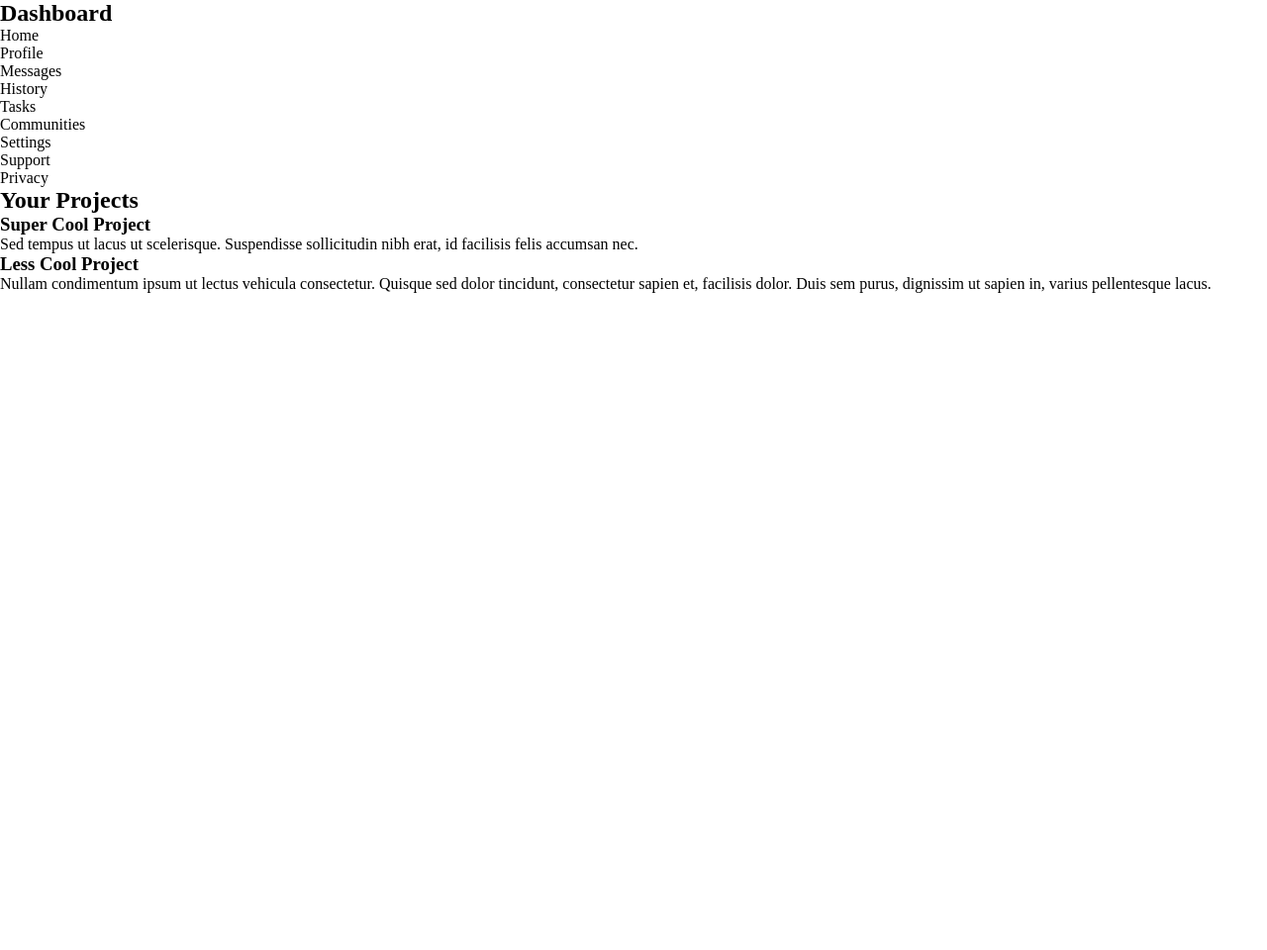
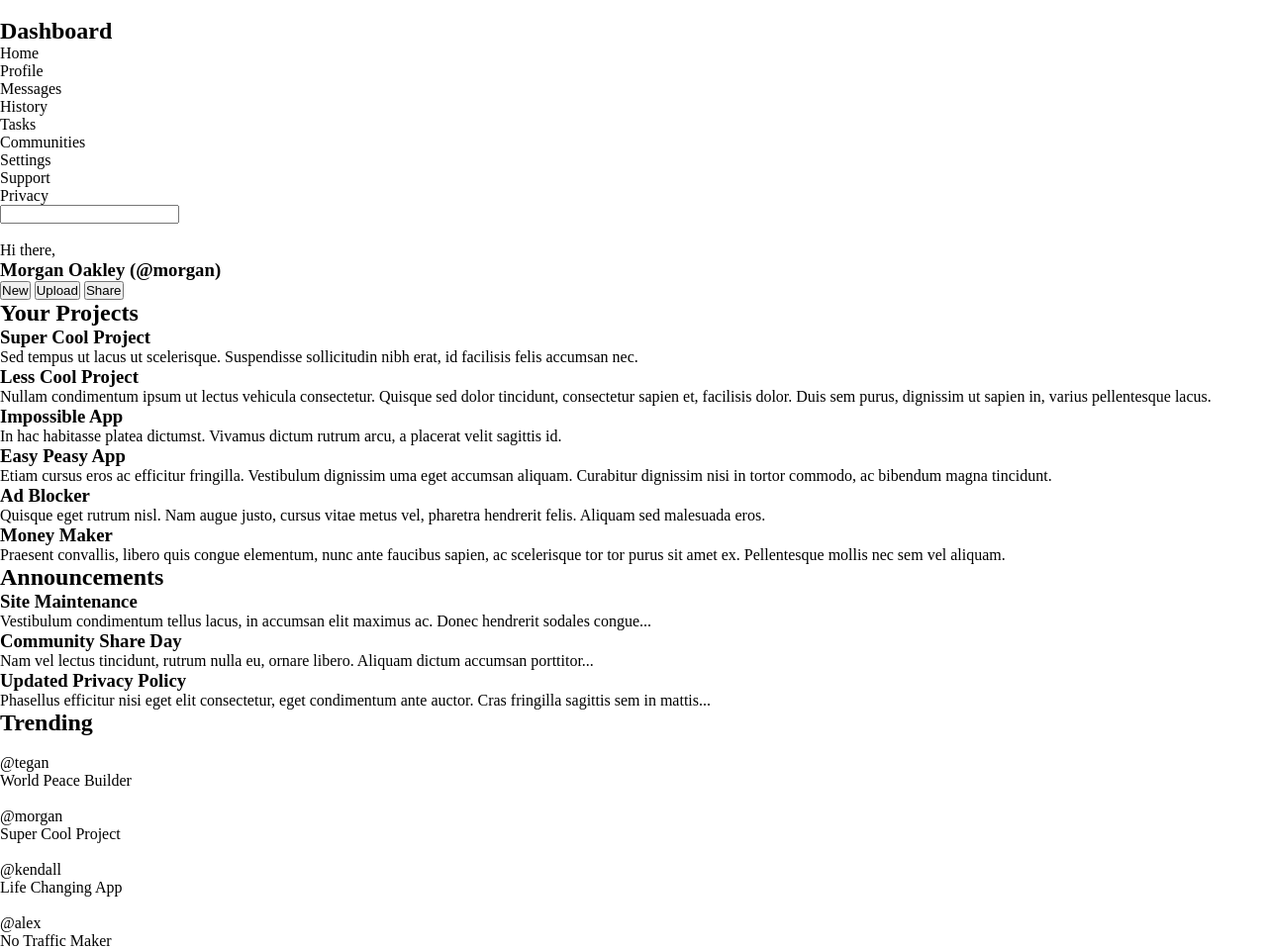
Before and after one commit to phuc1nguyen/admin-dashboard, a plain HTML site: page index.html in a window 1280 px wide. Shown: the whole page at 99% size. Before the commit the page ends 800 px from the top, so only its background shows below. Drawn offline with Linux system fonts and the light colour scheme; a script that the page names is missing.

Commit message:
Finish HTML elements

```diff
--- a/index.html
+++ b/index.html
@@ -11,10 +11,9 @@
   <div class="container">
     <aside class="sidebar">
       <div class="nav-heading">
-        <!-- <img src="" alt=""> -->
+        <img src="" alt="">
         <h1>Dashboard</h1>
       </div>
-
       <ul class="nav-pages">
         <li class="nav-item">Home</li>
         <li class="nav-item">Profile</li>
@@ -23,7 +22,6 @@
         <li class="nav-item">Tasks</li>
         <li class="nav-item">Communities</li>
       </ul>
-
       <ul class="nav-others">
         <li class="nav-item">Settings</li>
         <li class="nav-item">Support</li>
@@ -33,7 +31,25 @@
 
     <main>
       <header>
-
+        <div class="header-upper">
+          <input type="search">
+        </div>
+        <div class="header-lower">
+          <div class="header-lower-left">
+            <img src="" alt="">
+            <div class="gretting">
+              <p>Hi there,</p>
+              <h3>Morgan Oakley (@morgan)</h3>
+            </div>
+          </div>
+          <div class="header-lower-right">
+            <div class="buttons">
+              <button type="button">New</button>
+              <button type="button">Upload</button>
+              <button type="button">Share</button>
+            </div>
+          </div>
+        </div>
       </header>
       <div class="projects">
         <h2>Your Projects</h2>
@@ -47,7 +63,78 @@
           <p class="article-content">Nullam condimentum ipsum ut lectus vehicula consectetur. Quisque sed dolor tincidunt, consectetur sapien et, facilisis dolor. Duis sem purus, dignissim ut sapien in, varius pellentesque lacus.</p>
           <div class="article-footer"></div>
         </article>
+        <article>
+          <h3 class="article-title">Impossible App</h3>
+          <p class="article-content">In hac habitasse platea dictumst. Vivamus dictum rutrum arcu, a placerat velit sagittis id.</p>
+          <div class="article-footer"></div>
+        </article>
+        <article>
+          <h3 class="article-title">Easy Peasy App</h3>
+          <p class="article-content">Etiam cursus eros ac efficitur fringilla. Vestibulum dignissim uma eget accumsan aliquam. Curabitur dignissim nisi in tortor commodo, ac bibendum magna tincidunt.</p>
+          <div class="article-footer"></div>
+        </article>
+        <article>
+          <h3 class="article-title">Ad Blocker</h3>
+          <p class="article-content">Quisque eget rutrum nisl. Nam augue justo, cursus vitae metus vel, pharetra hendrerit felis. Aliquam sed malesuada eros.</p>
+          <div class="article-footer"></div>
+        </article>
+        <article>
+          <h3 class="article-title">Money Maker</h3>
+          <p class="article-content">Praesent convallis, libero quis congue elementum, nunc ante faucibus sapien, ac scelerisque tor tor purus sit amet ex. Pellentesque mollis nec sem vel aliquam.</p>
+          <div class="article-footer"></div>
+        </article>
       </div>
+
+      <div class="announcements">
+        <h2>Announcements</h2>
+        <div class="card">
+          <h3>Site Maintenance</h3>
+          <p>Vestibulum condimentum tellus lacus, in accumsan elit maximus ac. Donec hendrerit sodales congue...</p>
+        </div>
+        <div class="card">
+          <h3>Community Share Day</h3>
+          <p>Nam vel lectus tincidunt, rutrum nulla eu, ornare libero. Aliquam dictum accumsan porttitor...</p>
+        </div>
+        <div class="card">
+          <h3>Updated Privacy Policy</h3>
+          <p>Phasellus efficitur nisi eget elit consectetur, eget condimentum ante auctor. Cras fringilla sagittis sem in mattis...</p>
+        </div>
+      </div>
+
+      <div class="trending">
+        <h2>Trending</h2>
+        <div class="card">
+          <div class="trending-item">
+            <img src="" alt="">
+            <div class="trending-details">
+              <div>@tegan</div>
+              <p>World Peace Builder</p>
+            </div>
+          </div>
+          <div class="trending-item">
+            <img src="" alt="">
+            <div class="trending-details">
+              <div>@morgan</div>
+              <p>Super Cool Project</p>
+            </div>
+          </div>
+          <div class="trending-item">
+            <img src="" alt="">
+            <div class="trending-details">
+              <div>@kendall</div>
+              <p>Life Changing App</p>
+            </div>
+          </div>
+          <div class="trending-item">
+            <img src="" alt="">
+            <div class="trending-details">
+              <div>@alex</div>
+              <p>No Traffic Maker</p>
+            </div>
+          </div>
+        </div>
+      </div>
+
     </main>
   </div>
 
```
Also changed, not shown: style.css (line endings or trailing spaces).
